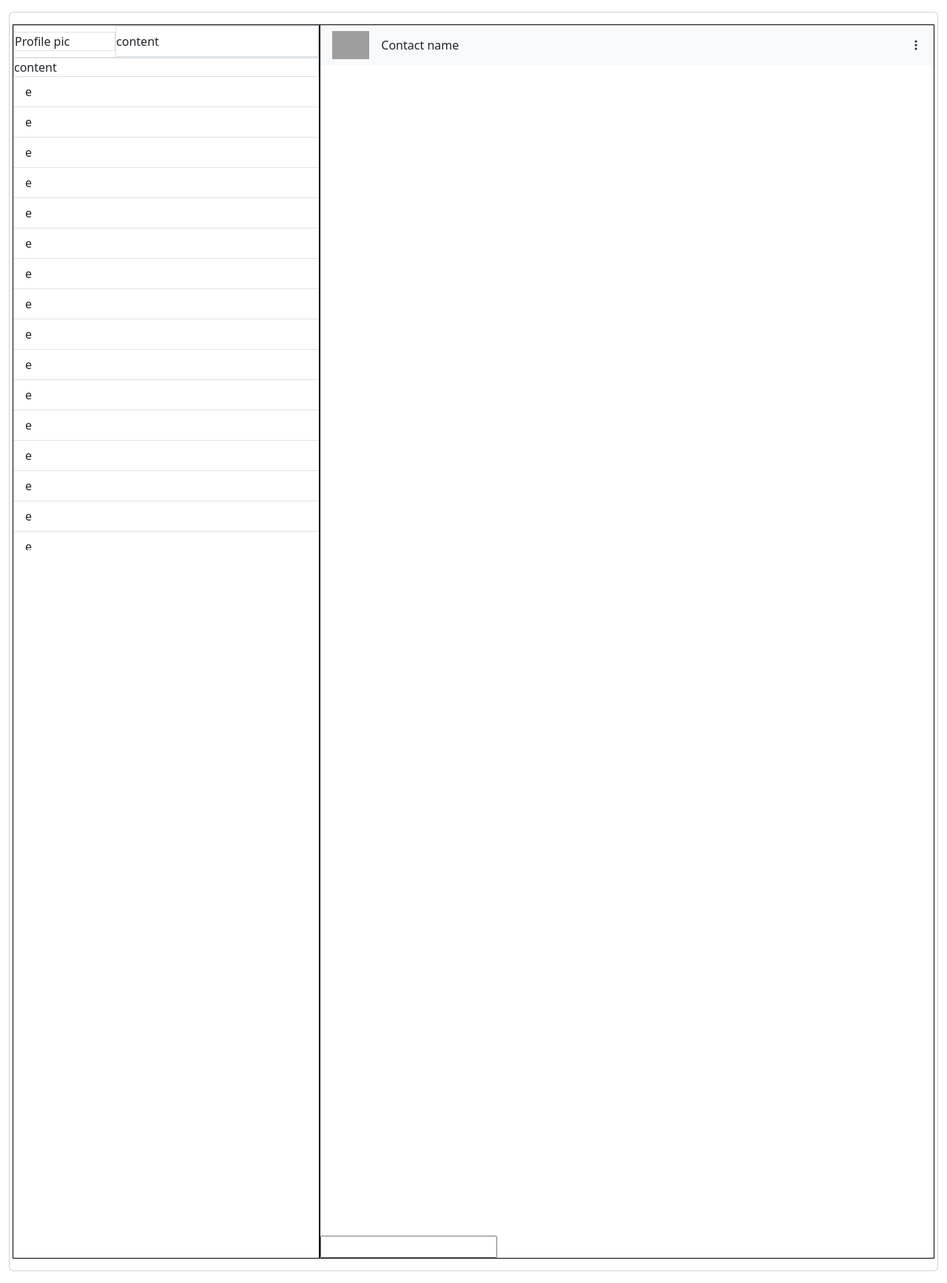
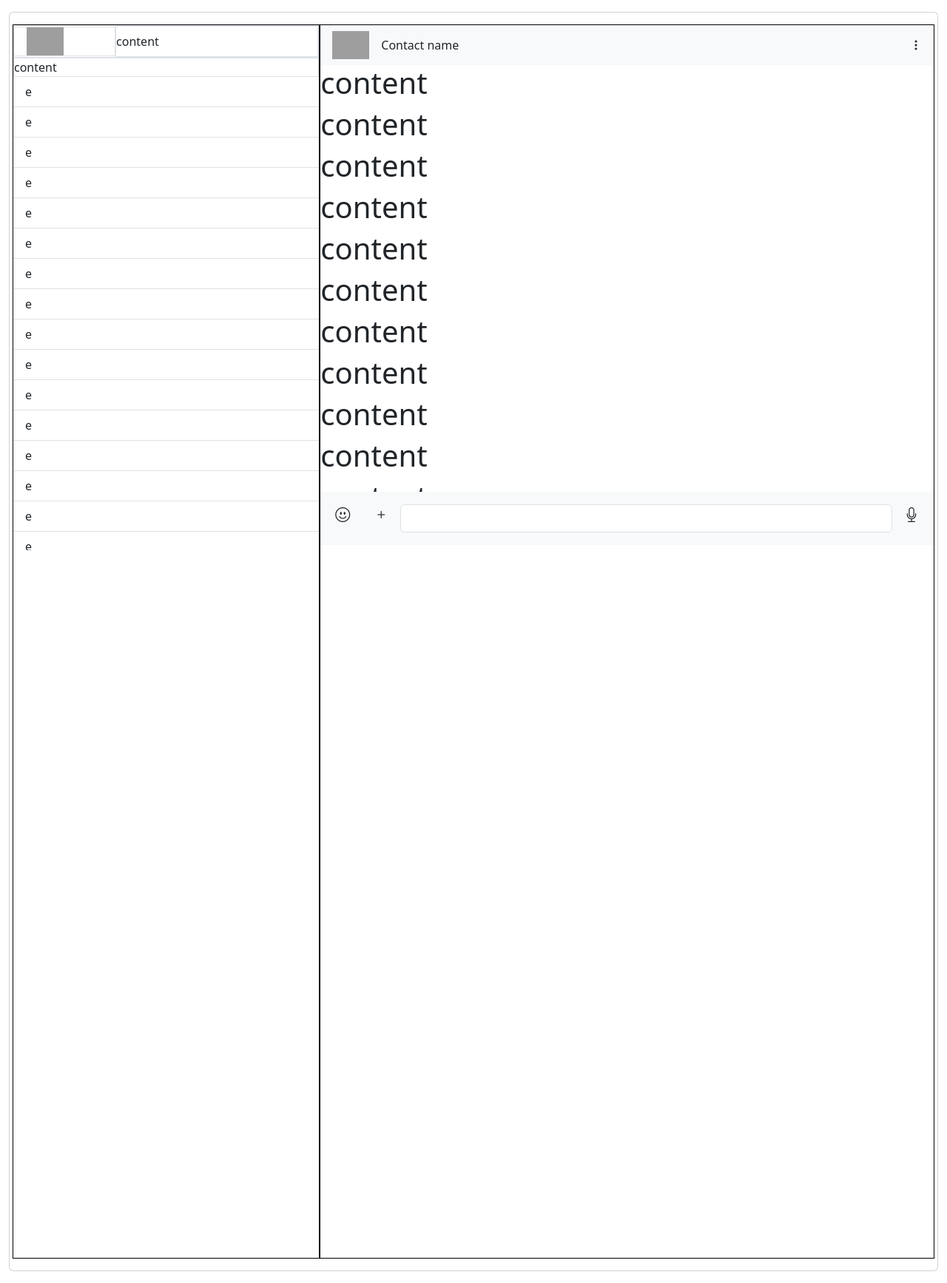
Before and after one commit to franchsli/whatsapp_clone_django, a Django app: page / in a window 1280 px wide. Shown: the whole page at 74% size. Run offline with Django 5.2, Linux system fonts and the light colour scheme; the visitor is signed in with stand-in values (Sample User, id 1); grey boxes are pictures that could not be loaded.

Commit message:
Chat display done

```diff
--- a/whatsapp_clone/templates/home.html
+++ b/whatsapp_clone/templates/home.html
@@ -13,7 +13,9 @@
     <div class="row">
         <div class="col-4 border border-black p-0" id="chats-and-more">
           <header class="border d-flex align-items-center">
-            <div class="col-4 border" id="profile-pic">Profile pic</div>
+            <div class="col-4 border" id="profile-pic">
+              <img class="ms-3" src="https://encrypted-tbn0.gstatic.com/images?q=tbn:ANd9GcRNBNdcMDNS2r9df1IWFVc8AY0QNtfNhEJv7fGS5TdhUWrlBqfGu1PCCn9lKpL-FqF9dWc&usqp=CAU" alt="" style="max-width: 50px;">
+            </div>
             <nav class="navbar col-8 border">
               content
             </nav>
@@ -73,11 +75,42 @@
               <i class="me-3 bi bi-three-dots-vertical"></i>
           </nav>
 
-          <div class="d-flex" style="flex: 1;">
+          <div class="d-flex flex-column overflow-y-scroll" style="flex: 1; max-height: 577px;">
+            <h1>content</h1>
+            <h1>content</h1>
+            <h1>content</h1>
+            <h1>content</h1>
+            <h1>content</h1>
+            <h1>content</h1>
+            <h1>content</h1>
+            <h1>content</h1>
+            <h1>content</h1>
+            <h1>content</h1>
+            <h1>content</h1>
+            <h1>content</h1>
+            <h1>content</h1>
+            <h1>content</h1>
+            <h1>content</h1>
+            <h1>content</h1>
+            <h1>content</h1>
+            <h1>content</h1>
+            <h1>content</h1>
+            <h1>content</h1>
+            <h1>content</h1>
+            <h1>content</h1>
+            <h1>content</h1>
+            <h1>content</h1>
+            <h1>content</h1>
+            <h1>content</h1>
+            <h1>content</h1>
+
 
           </div>
-          <footer>
-            <input type="text">
+          <footer class="d-flex flex-inline align-items-center bg-body-tertiary p-1">
+            <h5 class="p-3"><i class="bi bi-emoji-smile"></i></h5>
+            <h5 class="p-3"><i class="bi bi-plus"></i></h5>
+            <input class="form-control" type="text" style="">
+            <h5 class="p-3"><i class="bi bi-mic"></i></h5>
           </footer>
 
         </div>
```
